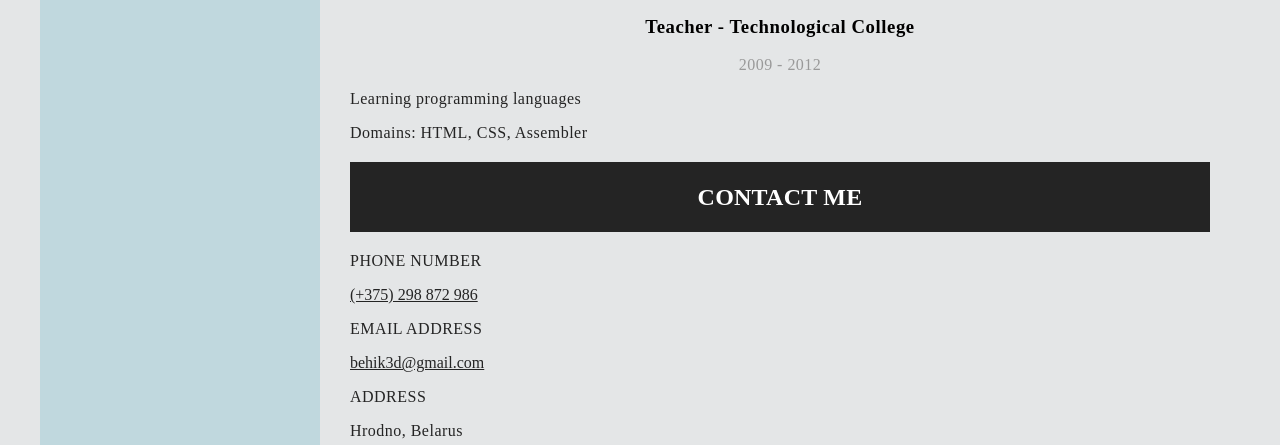
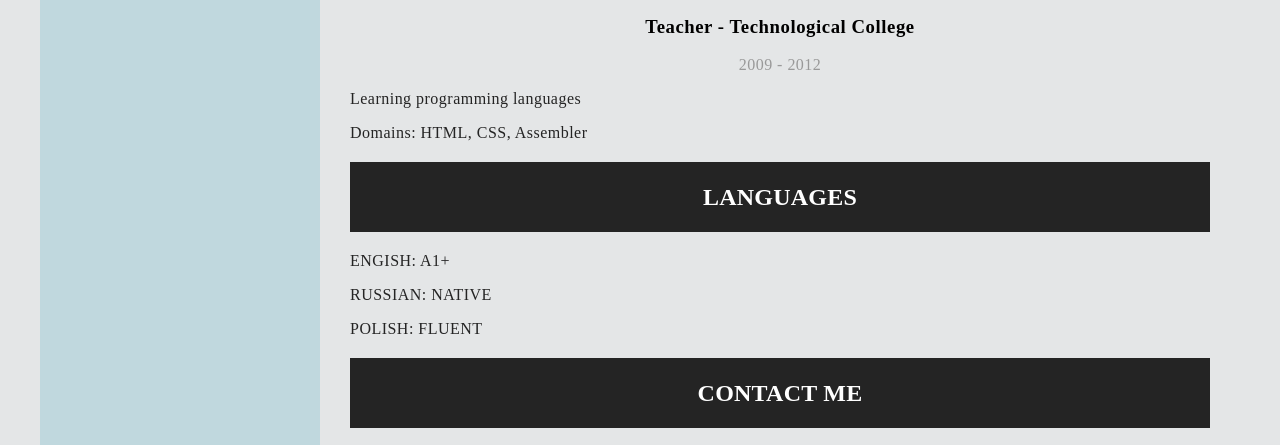
Before and after one commit to BeHik/rsschool-cv, a plain HTML site: page index.html in a window 1280 px wide. Shown: the part 1369-1814 px from the top of the page. Drawn offline with Linux system fonts and the light colour scheme.

Commit message:
feat: add languages

```diff
--- a/index.html
+++ b/index.html
@@ -198,6 +198,22 @@
             </div>
           </article>
         </section>
+        <section id="lang">
+          <header>
+            <h2 class="main-section upper-case">languages</h2>
+          </header>
+          <ul>
+            <li>
+              <p class="upper-case">Engish: A1+</p>
+            </li>
+            <li>
+              <p class="upper-case">Russian: Native</p>
+            </li>
+            <li>
+              <p class="upper-case">Polish: Fluent</p>
+            </li>
+          </ul>
+        </section>
         <section id="contact">
           <header>
             <h2 class="main-section upper-case">contact me</h2>
--- a/styles/style.css
+++ b/styles/style.css
@@ -273,8 +273,6 @@ ul {
   }
 }
 
-
-
 .trapezoid div {
   width: 100%;
   height: 100px;
@@ -393,53 +391,7 @@ a {
 .footer-copyright-links a {
   color: transparent;
 }
-/*
-@media (min-width: 576px) {
-  .container-sm, .container {
-    max-width: 540px;
-  }
-}
 
-@media (min-width: 992px) {
-  .container-lg, .container-md, .container-sm, .container {
-    max-width: 960px;
-  }
-}
-@media (min-width: 1200px) {
-  .container-xl, .container-lg, .container-md, .container-sm, .container {
-    max-width: 1140px;
-  }
-}
-@media (min-width: 1400px) {
-  .container-xxl, .container-xl, .container-lg, .container-md, .container-sm, .container {
-    max-width: 1320px;
-  }
-}
-*/
-
-
-
-/* .sidebar a {
-  padding: 8px 8px 8px 32px;
-  text-decoration: none;
-  font-size: 25px;
-  color: #818181;
-  display: block;
-  transition: 0.3s;
-} */
-
-/* .sidebar a:hover {
-  color: #f1f1f1;
-} */
-
-/*.sidebar .closebtn {
-  position: absolute;
-  top: 0;
-  right: 25px;
-  font-size: 36px;
-  margin-left: 50px;
-}
-*/
 .closebtn {
   display: none;
 }
@@ -471,11 +423,9 @@ a {
   z-index: 1;
   top: 0;
   left: 0;
-  background-color: #111;
   overflow-x: hidden;
   transition: 0.5s;
   background: #C0D8DE;
-  /*padding: 100px 50px;*/
   -webkit-box-flex: 1;
   -ms-flex-positive: 1;
   flex-grow: 1;
@@ -483,8 +433,6 @@ a {
 }
 
 @media screen and (min-width: 1024px) {
-  .sidebar {padding-top: 15px;}
-  .sidebar a {font-size: 18px;}
   .bar-left {
     position: static;
     padding: 50px 20px;
```
